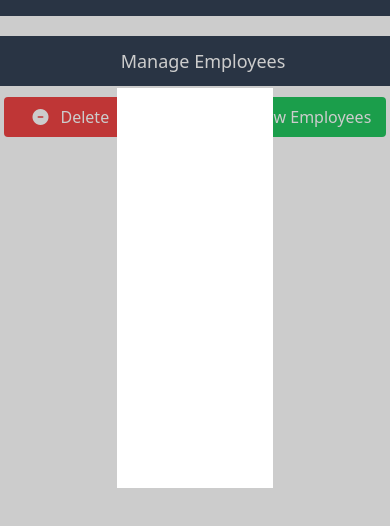
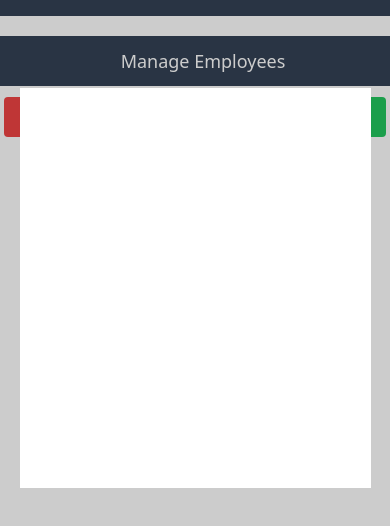
Before and after one commit to heismyke/javascript_dashboard, a website: page index.html in a window 390 px wide. Both pictures are taken after typing "Sample" into the empty fields and a click on the button "Add New Employees". Shown: the part 134-660 px from the top of the page. Drawn offline with nearby package versions, Linux system fonts and the light colour scheme.

Commit message:
javascript dashboard

```diff
--- a/index.html
+++ b/index.html
@@ -47,7 +47,7 @@
         </div>
     </div>
     <div  id="addUI" class="w-[100%] h-[100vh] items-center  justify-center absolute top-0 hidden addUI">
-        <div class="w-[40%] h-[400px] bg-white mx-auto wow fadeInDown">
+        <div class="w-[90%]  md:w-[40%] lg:w-[40%] h-[400px] bg-white mx-auto wow bounceInDown">
 
         </div>
     </div>
```
Also changed, not shown: dist/output.css.
